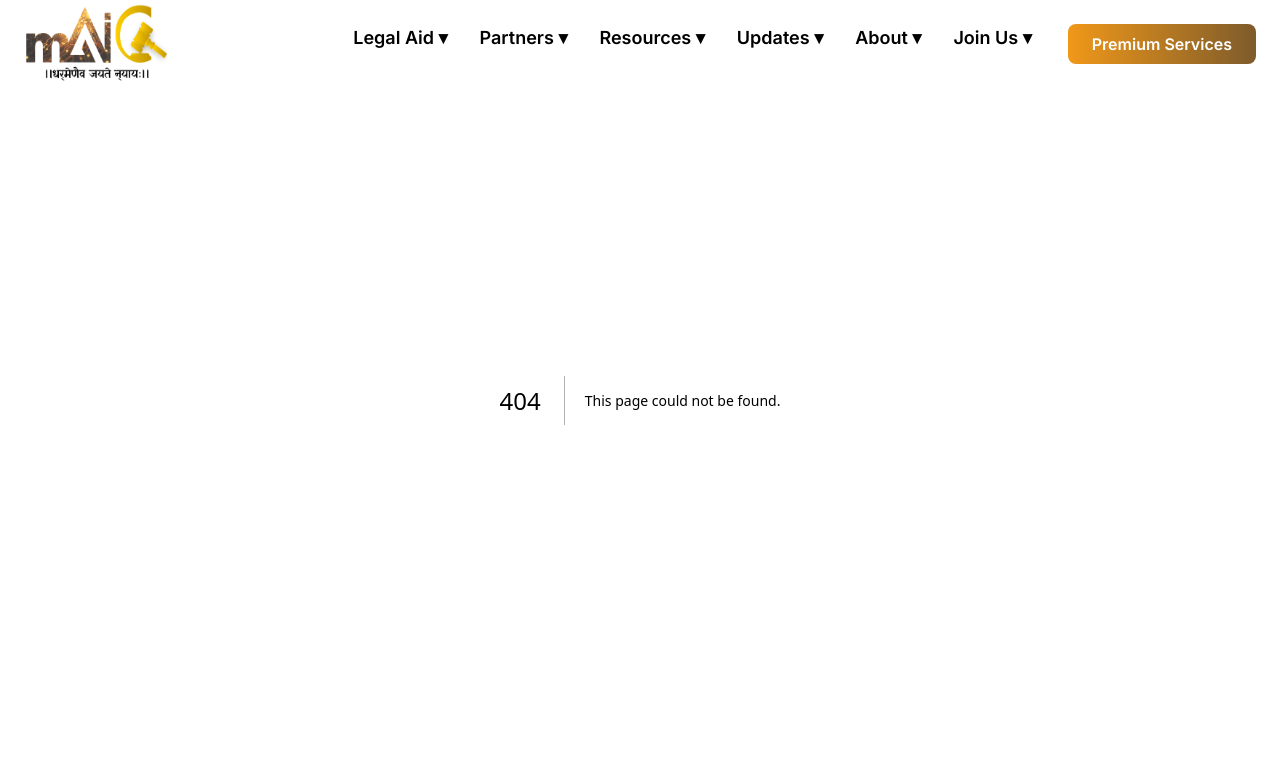
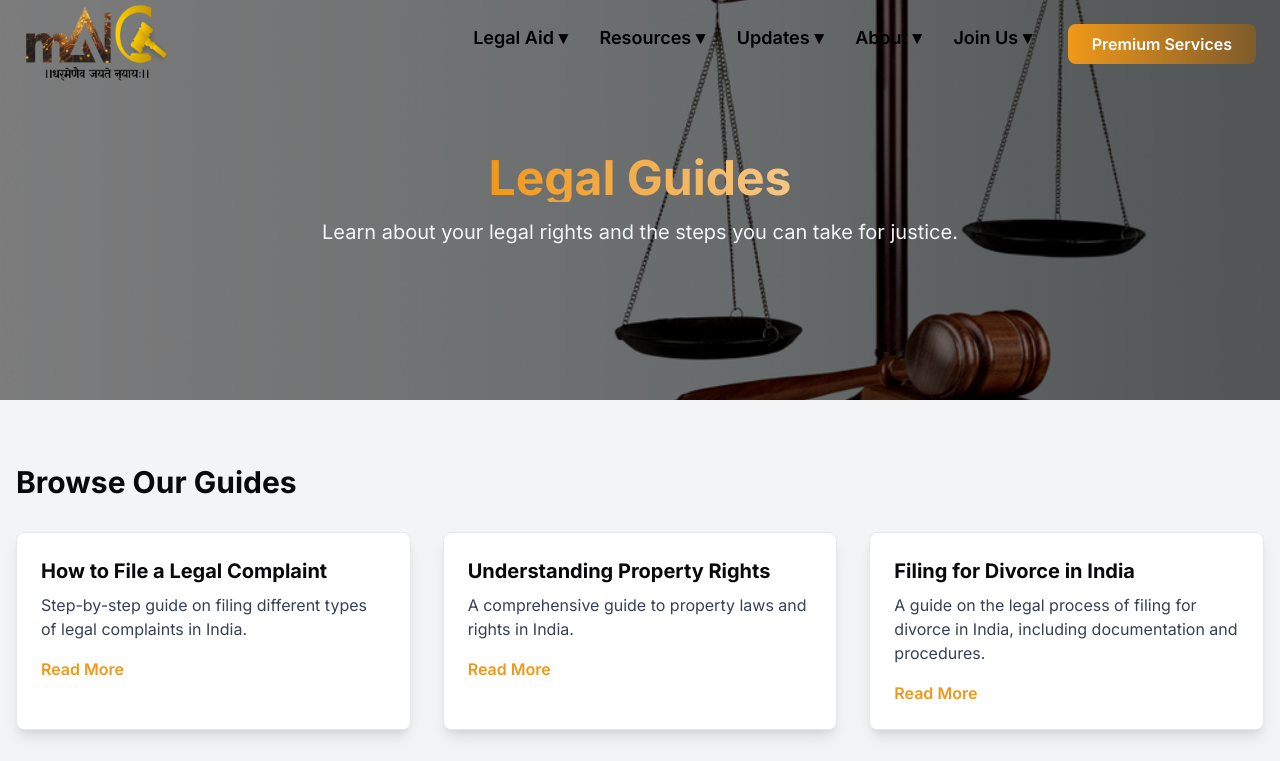
Before and after one commit to idcindia/mAI-Court, a Next.js app: page /guides in a window 1280 px wide. Before the commit this address had no page. Shown: the top 761 px of the page. Built offline with nearby package versions, Linux system fonts and the light colour scheme.

Commit message:
Guide page added

```diff
--- a/src/app/components/common/Navbar.js
+++ b/src/app/components/common/Navbar.js
@@ -28,16 +28,16 @@ const Navbar = () => {
         { title: "Reports", path: "/legal" },
       ],
     },
-    {
-      name: "Partners ▾",
-      path: "/errorpage",
-      submenus: [
-        { title: "Corporate Partners", path: "/errorpage" },
-        { title: "NGOs", path: "/errorpage" },
-        { title: "Collaborations", path: "/errorpage" },
-        { title: "Government", path: "/errorpage" },
-      ],
-    },
+    // {
+    //   name: "Partners ▾",
+    //   path: "/errorpage",
+    //   submenus: [
+    //     { title: "Corporate Partners", path: "/errorpage" },
+    //     { title: "NGOs", path: "/errorpage" },
+    //     { title: "Collaborations", path: "/errorpage" },
+    //     { title: "Government", path: "/errorpage" },
+    //   ],
+    // },
     {
       name: "Resources ▾",
       submenus: [
--- /dev/null
+++ b/src/app/guides/page.js
@@ -0,0 +1,82 @@
+import React from "react";
+import Link from "next/link";
+
+const Guides = () => {
+  const guides = [
+    {
+      id: 1,
+      title: "How to File a Legal Complaint",
+      description: "Step-by-step guide on filing different types of legal complaints in India.",
+      link: "/guides/legal-complaint",
+    },
+    {
+      id: 2,
+      title: "Understanding Property Rights",
+      description: "A comprehensive guide to property laws and rights in India.",
+      link: "/guides/property-rights",
+    },
+    {
+      id: 3,
+      title: "Filing for Divorce in India",
+      description: "A guide on the legal process of filing for divorce in India, including documentation and procedures.",
+      link: "/guides/divorce-filing",
+    },
+    {
+      id: 4,
+      title: "Consumer Protection Laws",
+      description: "A detailed guide on consumer rights and how to file a consumer complaint.",
+      link: "/guides/consumer-protection",
+    },
+    {
+      id: 5,
+      title: "Rights of Women in the Workplace",
+      description: "Legal protections for women in the workplace, including maternity benefits and protection against harassment.",
+      link: "/guides/women-rights-workplace",
+    },
+  ];
+
+  return (
+    <div>
+      {/* Hero Section */}
+      <section
+        className="relative h-[400px] bg-cover bg-center"
+        style={{ backgroundImage: "url('/Assests/web2.jpg')" }}
+      >
+        <div className="absolute inset-0 bg-black opacity-50"></div>
+        <div className="relative z-10 flex flex-col items-center justify-center h-full text-center text-white">
+          <h1 className="text-5xl font-bold bg-gradient-to-r from-[#F09819] to-[#f5c686] bg-clip-text text-transparent">
+            Legal Guides
+          </h1>
+          <p className="mt-4 text-xl text-slate-100">
+            Learn about your legal rights and the steps you can take for justice.
+          </p>
+        </div>
+      </section>
+
+      {/* Guides Section */}
+      <section className="py-16 bg-gray-100">
+        <div className="container mx-auto px-4">
+          <h2 className="text-3xl font-bold mb-8">Browse Our Guides</h2>
+          <div className="grid grid-cols-1 md:grid-cols-2 lg:grid-cols-3 gap-8">
+            {guides.map((guide) => (
+              <article
+                key={guide.id}
+                className="bg-white p-6 rounded-lg shadow-lg border border-gray-200"
+              >
+                <h3 className="text-xl font-bold mb-2">{guide.title}</h3>
+                <p className="text-gray-700 mb-4">{guide.description}</p>
+                <Link href={guide.link}>
+                  <span className="text-[#F09819] font-semibold hover:underline">
+                    Read More
+                  </span>
+                </Link>
+              </article>
+            ))}
+          </div>
+        </div>
+      </section>
+    </div>
+  );
+};
+
+export default Guides;
```
